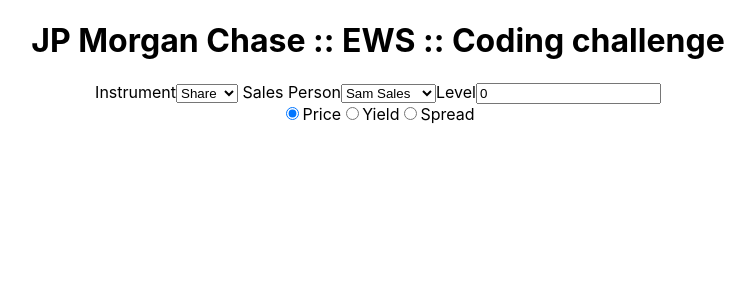
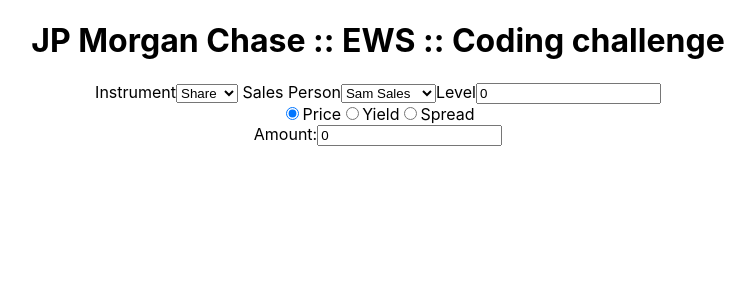
Before and after one commit to tbtommyb/ews-coding-challenge, a React (Create React App) app: page / in a window 1280 px wide. Shown: the top 300 px of the page, without its empty margins (262-1017 px from the left). Built offline with nearby package versions, Linux system fonts and the light colour scheme.

Commit message:
Add amount to form
Test fails to update form despite working in browser. Needs fixed.

```diff
--- a/src/components/TradeForm.tsx
+++ b/src/components/TradeForm.tsx
@@ -1,4 +1,4 @@
-import React, { FC, useState } from "react";
+import React, { FC, useState, ChangeEvent } from "react";
 
 import Select from "./Select";
 import LevelComponent from "./Level";
@@ -26,6 +26,8 @@ const TradeForm: FC<TradeFormProps> = ({ instruments, salesPersons }) => {
     type: LevelType.Price
   });
 
+  const [amount, setAmount] = useState<number>(0);
+
   return (
     <form role="form">
       <label htmlFor="instrument"> Instrument</label>
@@ -42,7 +44,17 @@ const TradeForm: FC<TradeFormProps> = ({ instruments, salesPersons }) => {
         selected={selectedSalesPerson}
         onChange={sp => setSelectedSalesPerson(sp as SalesPerson)}
       />
-      <LevelComponent onLevelChange={setLevel} level={level} />
+      <LevelComponent onLevelChange={setLevel} level={level} currency={selectedInstrument?.currency.sign} />
+      <label htmlFor="amount">Amount:</label>
+      <input
+        id="amount"
+        type="number"
+        min={0}
+        value={amount}
+        onChange={(e: ChangeEvent<HTMLInputElement>) =>
+          setAmount(+e.target.value)
+        }
+      ></input>
     </form>
   );
 };
```
Also changed, not shown: 1 other file (tests, documents, lock files or other folders).
